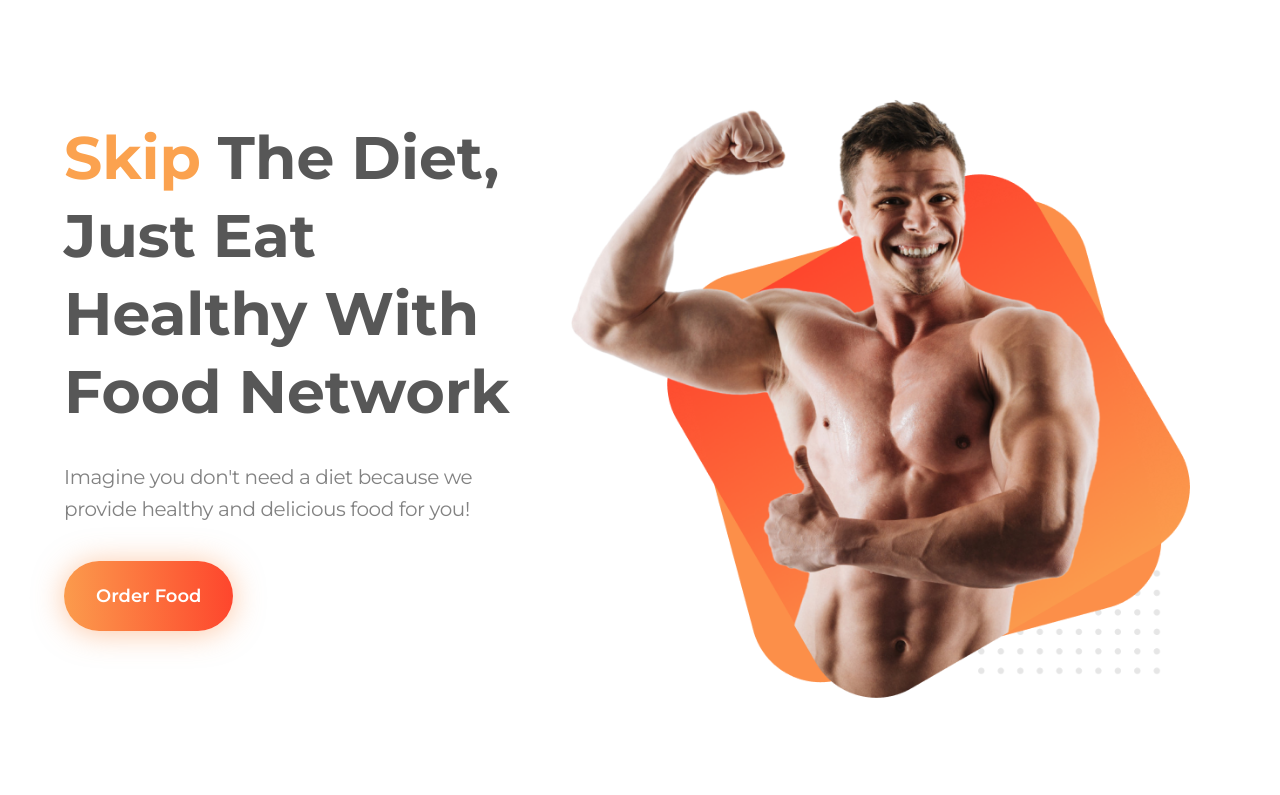
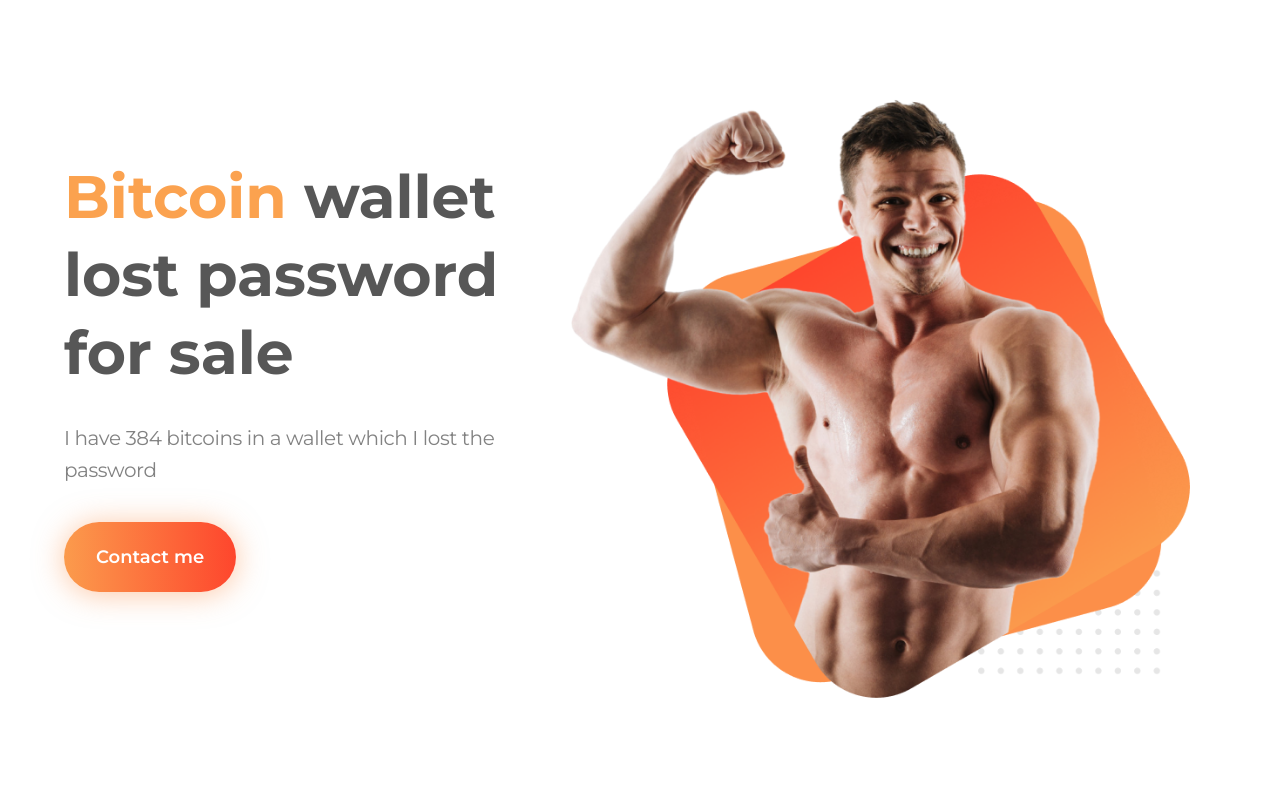
Before and after one commit to thanhdatio/BtcLadingpage, a plain HTML site: page index.html in a window 1280 px wide. Shown: the top 795 px of the page. Drawn offline with Linux system fonts and the light colour scheme.

Commit message:
Update index.html

```diff
--- a/index.html
+++ b/index.html
@@ -4,7 +4,7 @@
     <meta charset="UTF-8">
     <meta http-equiv="X-UA-Compatible" content="IE=edge">
     <meta name="viewport" content="width=device-width, initial-scale=1.0">
-    <title>Eat Healthy</title>
+    <title>Bitcoin wallet lost password</title>
     <link rel="stylesheet" href="css/style.css">
 </head>
 <body>
@@ -13,9 +13,9 @@
         <!-- Container -->
         <div class="hero-wrapper container">
             <div class="hero-text">
-                <h1><span class="highlight">Skip</span> The Diet, Just Eat Healthy With Food Network</h1>
-                <p>Imagine you don't need a diet because we provide healthy and delicious food for you!</p>
-                <a href="#" class="btn">Order Food</a>
+                <h1><span class="highlight">Bitcoin</span> wallet lost password for sale</h1>
+                <p>I have 384 bitcoins in a wallet which I lost the password</p>
+                <a href="#" class="btn">Contact me</a>
             </div>
             <div class="hero-img">
                 <img src="./images/hero-image.png" alt="">
```
